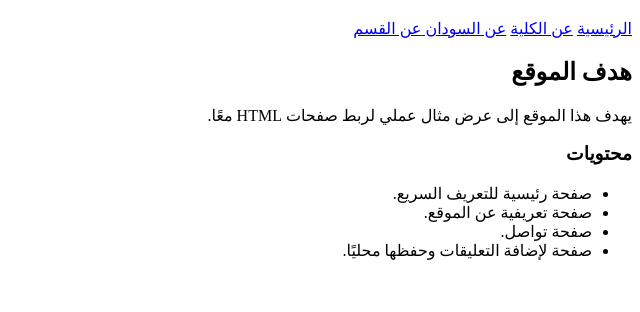
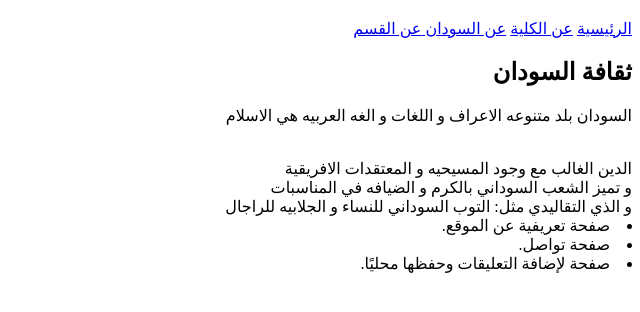
Before and after one commit to razazahmed650-sudo/Razaz-ahmed-, a plain HTML site: page sudan.html in a window 1280 px wide. Shown: the part 62-374 px from the top of the page, without its empty margins (640-1280 px from the left). Drawn offline with Linux system fonts and the light colour scheme.

Commit message:
Update sudan.html

```diff
--- a/sudan.html
+++ b/sudan.html
@@ -18,16 +18,11 @@
 
   <main>
     <section>
-      <h2>هدف الموقع</h2>
-      <p>يهدف هذا الموقع إلى عرض مثال عملي لربط صفحات HTML معًا.</p>
-      <h3>محتويات</h3>
-      <ul>
-        <li>صفحة رئيسية للتعريف السريع.</li>
+      <h2>ثقافة السودان</h2>
+      <p>السودان بلد متنوعه الاعراف و اللغات و الغه العربيه هي الاسلام </p>
+      <br> الدين الغالب  مع  وجود  المسيحيه و المعتقدات  الافريقية
+      <br> و تميز  الشعب  السوداني  بالكرم  و الضيافه  في المناسبات
+        <br> و الذي  التقاليدي  مثل: التوب السوداني للنساء  و الجلابيه للراجال
         <li>صفحة تعريفية عن الموقع.</li>
         <li>صفحة تواصل.</li>
         <li>صفحة لإضافة التعليقات وحفظها محليًا.</li>
-      </ul>
-    </section>
-  </main>
-</body>
-</html>
```
